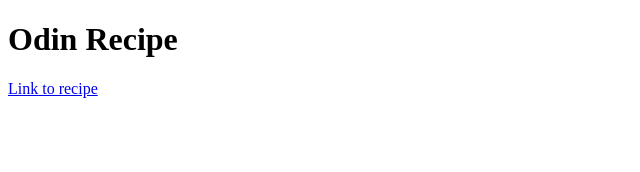
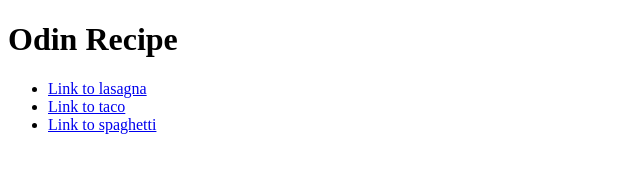
Before and after one commit to jcardibo/odin_recipe, a plain HTML site: page index.html in a window 1280 px wide. Shown: the whole page, without its empty margins (0-640 px from the left). Drawn offline with Linux system fonts and the light colour scheme.

Commit message:
add link to index.html

```diff
--- a/index.html
+++ b/index.html
@@ -8,7 +8,11 @@
 
   <body>
     <h1>Odin Recipe</h1>
-    <a href="./recipes/lasagna.html">Link to recipe</a>
+    <ul>
+      <li><a href="./recipes/lasagna.html">Link to lasagna</a></li>
+      <li><a href="./recipes/taco.html">Link to taco</a></li>
+      <li><a href="./recipes/spaghetti.html">Link to spaghetti</a></li>
+    </ul>
   </body>
 
 </html>
```
